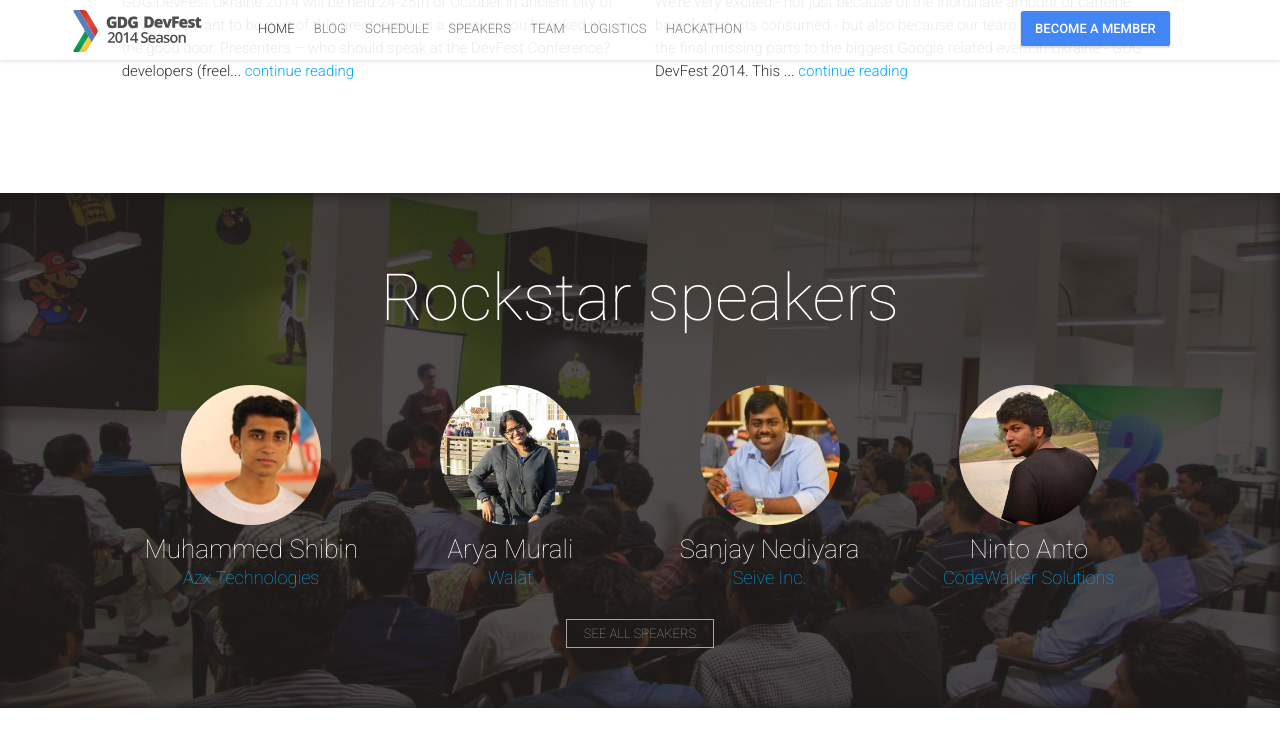
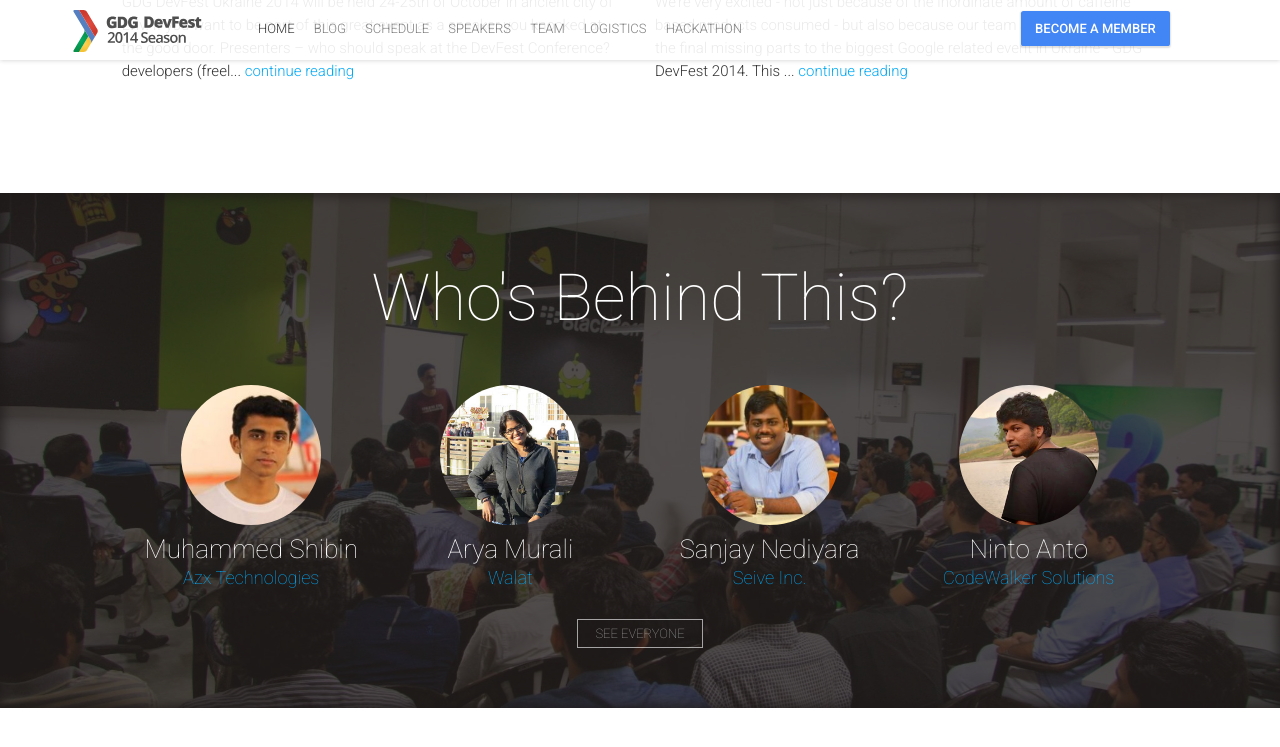
Before and after one commit to ReonSaji/GDGCochin.github.io, a Jekyll site: the page built from index.html, in a window 1280 px wide and 900 px high, scrolled down 2037 px. Shown: the top 747 px of the window. Built offline with Jekyll 4.4.1, drawn with Linux system fonts in a browser that asks for light colours; nearby versions of some CDN libraries; comment, search, counter and statistics services are not loaded; some of the changed text lies outside the part shown.

Commit message:
Updated about block

```diff
--- a/_config.yml
+++ b/_config.yml
@@ -58,9 +58,9 @@ heroButtons:
 # About Block
 aboutTitle: "About GDG Cochin Chapter"
 aboutBlock:
- - {title: "Conference", image: "conference.jpg", text: "The biggest Google related event in the country carefully crafted for you by GDG community! Awesome speakers and lots of fun!" }
+ - {title: "DevFest", image: "conference.jpg", text: "The biggest Google related event in the country carefully crafted for you by GDG community! Awesome speakers and lots of fun!" }
  - {title: "Workshops", image: "workshop.jpg", text: "Full-day of workshops, hands-on experience, hacking and debugging. Come and tame your favourite technology!" }
- - {title: "Hackathon", image: "hackathon.jpg", text: "Full-day freestyle hackathon! Want some real team building on friday? Grab your team and join our hackathon!" }
+ - {title: "Meetups", image: "hackathon.jpg", text: "Full-day freestyle hackathon! Want some real team building on friday? Grab your team and join our hackathon!" }
 
 # Statistic Block
 statisticBlockImage: "statistic.jpg"
@@ -76,8 +76,8 @@ latestNewsTitle: "Latest news"
 # Rockstar Speakers Block
 rockstarSpeakersImage: "rockstar-speakers.jpg"
 rockstarSpeakersCount: 4
-rockstarSpeakersTitle: "Rockstar speakers"
-rockstarSpeakersButtonText: "See all speakers"
+rockstarSpeakersTitle: "Who's Behind This?"
+rockstarSpeakersButtonText: "See everyone"
 
 # Location Block
 locationBlockTitle: "Location"
```
